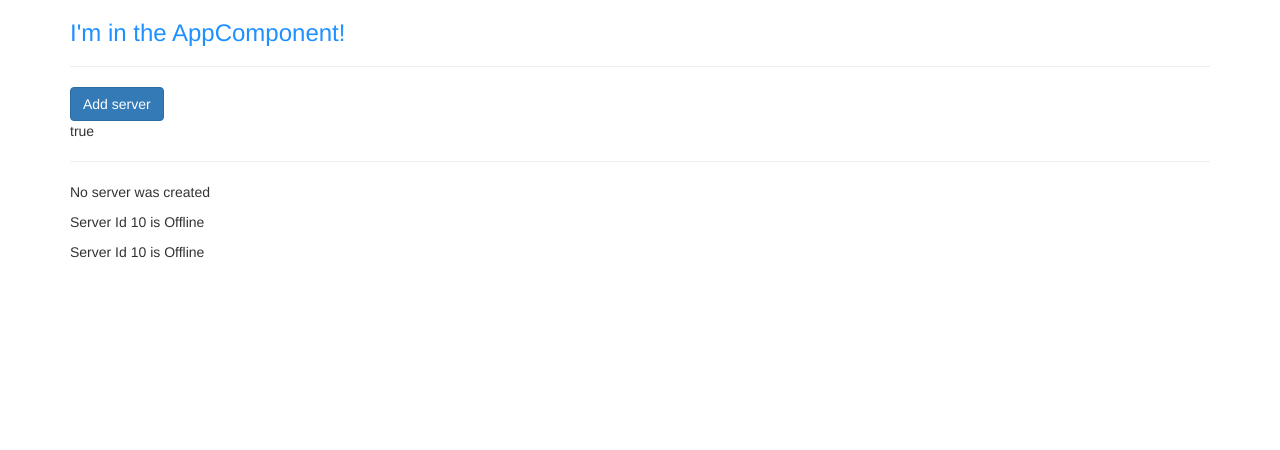
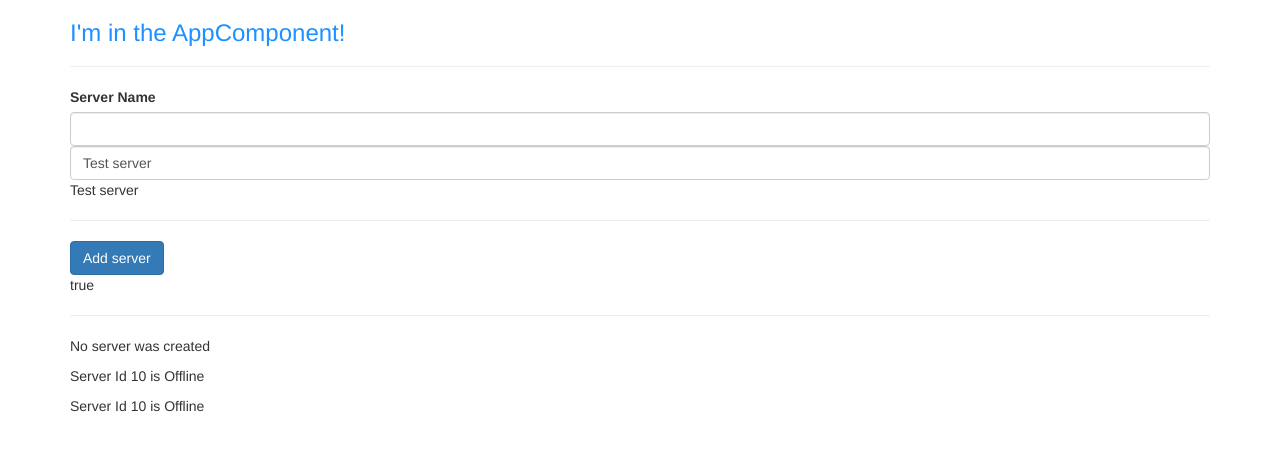
Before and after one commit to Saumil13/angular-playground, an Angular app in the folder basics-components/: page / in a window 1280 px wide. Shown: the top 450 px of the page. Built offline with nearby package versions, Linux system fonts and the light colour scheme.

Commit message:
two way databinindinh

```diff
--- a/basics-components/src/app/servers/servers.component.html
+++ b/basics-components/src/app/servers/servers.component.html
@@ -1,3 +1,8 @@
+<label>Server Name</label>
+<input type="text" class="form-control" (input)="onUpdateServerName($event)">
+<input type="text" class="form-control" [(ngModel)]="serverName">
+<p>{{serverName}}</p>
+<hr>
 <button class="btn btn-primary" [disabled]="!allowNewerver" (click)="onServerCreated()">Add server</button>
 <p [innerText]="allowNewerver"></p>
 <hr>
--- a/basics-components/src/app/servers/servers.component.ts
+++ b/basics-components/src/app/servers/servers.component.ts
@@ -11,6 +11,7 @@ export class ServersComponent implements OnInit {
 
   allowNewerver = false;
   serverCreationStatus = 'No server was created';
+  serverName = 'Test server';
 
   constructor() {
     setTimeout(() => { this.allowNewerver = true; }, 2000);
@@ -23,6 +24,7 @@ export class ServersComponent implements OnInit {
     this.serverCreationStatus = 'Server was created';
   }
 
-
-
+  onUpdateServerName(event: Event) {
+    this.serverName = (<HTMLInputElement>event.target).value;
+  }
 }
```
